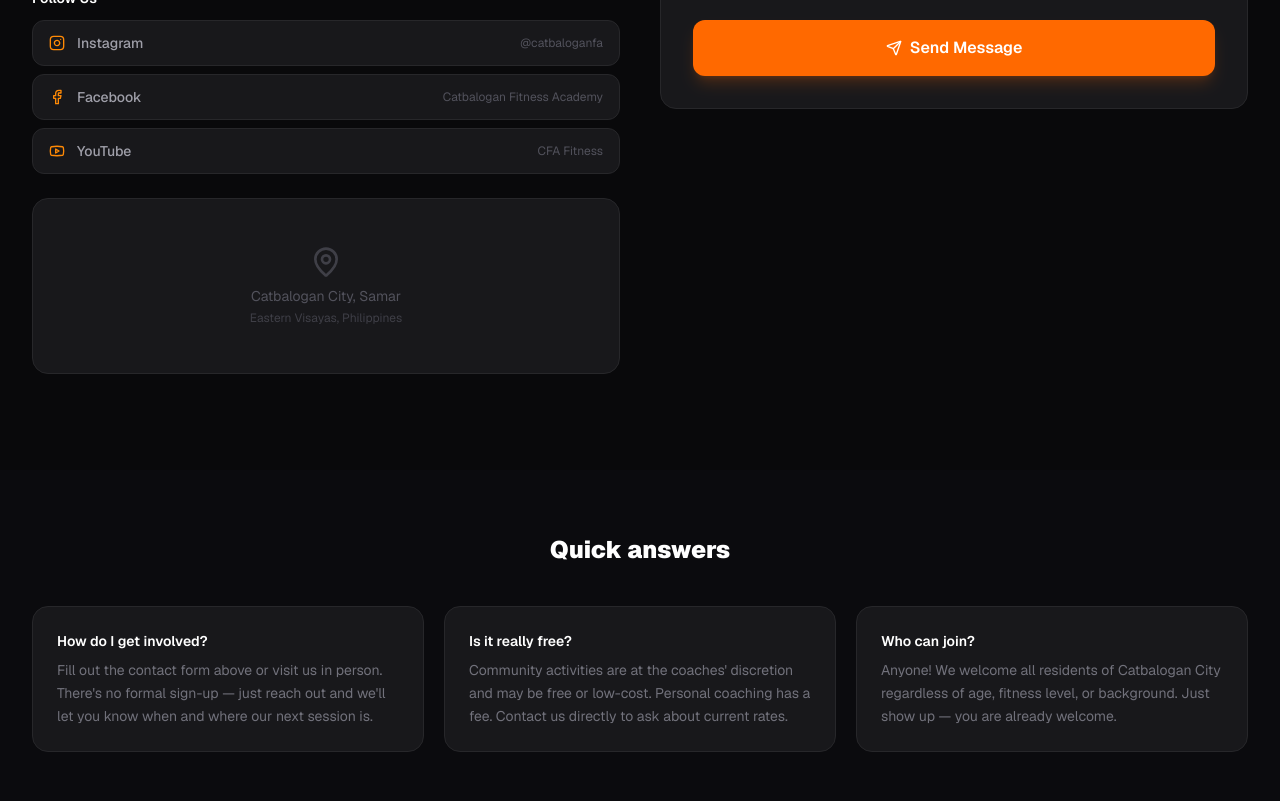
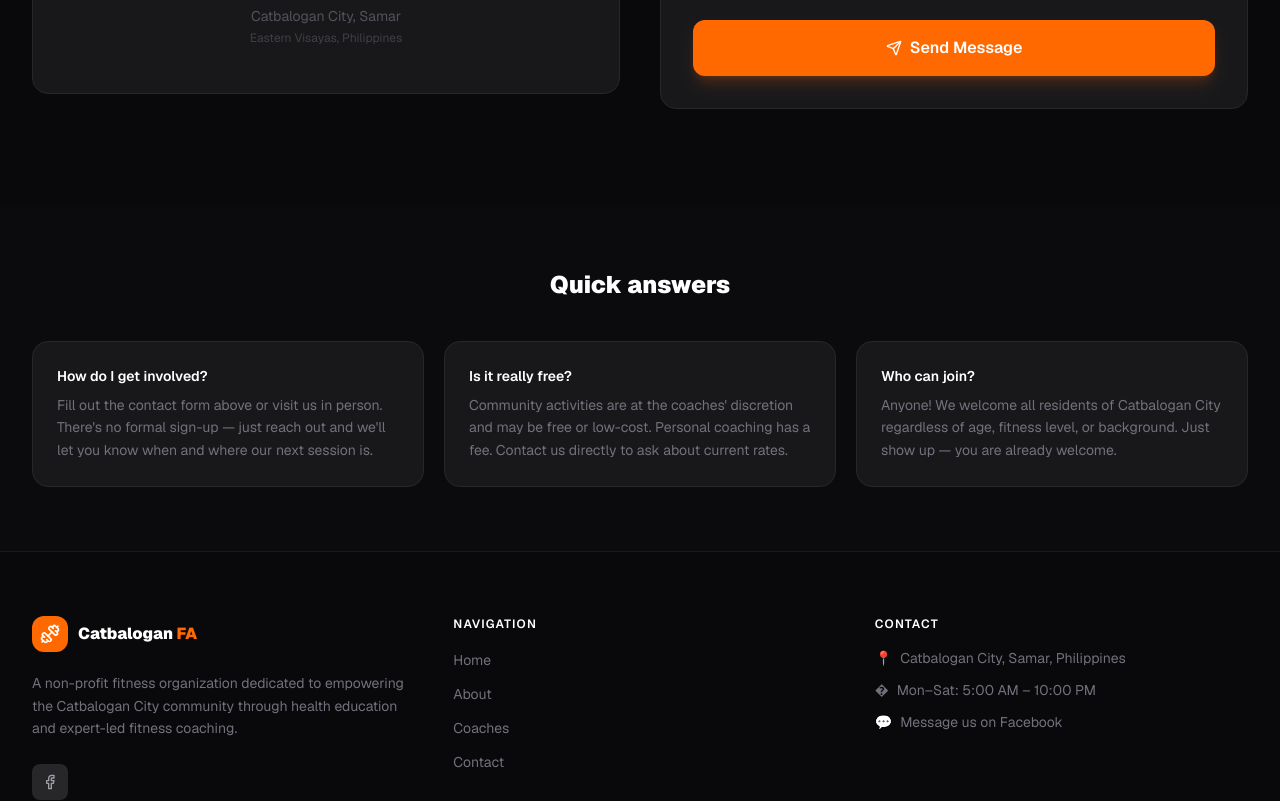
Before and after one commit to ZapChainDev/CatbaOrg, a Next.js app: page /contact in a window 1280 px wide. Shown: the part 880-1681 px from the top of the page. Built offline with nearby package versions, Linux system fonts and the light colour scheme.

Commit message:
update socials: FB only with real URL, remove email/phone

```diff
--- a/src/app/contact/page.tsx
+++ b/src/app/contact/page.tsx
@@ -1,13 +1,5 @@
 import type { Metadata } from "next";
-import {
-  MapPin,
-  Phone,
-  Mail,
-  Clock,
-  Instagram,
-  Facebook,
-  Youtube,
-} from "lucide-react";
+import { MapPin, Clock, Facebook } from "lucide-react";
 import AnimatedSection from "@/components/AnimatedSection";
 import ContactForm from "@/components/ContactForm";
 
@@ -46,16 +38,6 @@ const contactInfo = [
     value: "Catbalogan City, Samar, Philippines",
   },
   {
-    Icon: Phone,
-    label: "Phone",
-    value: "+63 912 345 6789",
-  },
-  {
-    Icon: Mail,
-    label: "Email",
-    value: "info@catbaloganfa.com",
-  },
-  {
     Icon: Clock,
     label: "Hours",
     value: "Mon–Sat: 5:00 AM – 10:00 PM",
@@ -63,9 +45,12 @@ const contactInfo = [
 ];
 
 const socials = [
-  { Icon: Instagram, label: "Instagram", handle: "@catbaloganfa" },
-  { Icon: Facebook, label: "Facebook", handle: "Catbalogan Fitness Academy" },
-  { Icon: Youtube, label: "YouTube", handle: "CFA Fitness" },
+  {
+    Icon: Facebook,
+    label: "Facebook",
+    handle: "Catbalogan Fitness Association",
+    href: "https://www.facebook.com/profile.php?id=61580688798000",
+  },
 ];
 
 export default function ContactPage() {
@@ -138,10 +123,12 @@ export default function ContactPage() {
                     Follow Us
                   </h3>
                   <div className="flex flex-col gap-2">
-                    {socials.map(({ Icon, label, handle }) => (
+                    {socials.map(({ Icon, label, handle, href }) => (
                       <a
                         key={label}
-                        href="#"
+                        href={href}
+                        target="_blank"
+                        rel="noopener noreferrer"
                         className="inline-flex items-center gap-3 bg-zinc-900 hover:bg-zinc-800 border border-zinc-800 hover:border-zinc-700 text-zinc-400 hover:text-white text-sm px-4 py-3 rounded-xl transition-all duration-200"
                       >
                         <Icon className="w-4 h-4 text-orange-400" />
--- a/src/app/layout.tsx
+++ b/src/app/layout.tsx
@@ -17,8 +17,6 @@ const jsonLd = {
   description:
     "Non-profit community fitness organization in Catbalogan City, Samar, Philippines. Offering expert coaching, fitness education, and wellness programs open to everyone.",
   url: "https://www.catbalogan-fitness.com",
-  telephone: "+639123456789",
-  email: "info@catbaloganfa.com",
   foundingDate: "2026",
   address: {
     "@type": "PostalAddress",
@@ -50,10 +48,7 @@ const jsonLd = {
   priceRange: "$",
   isAccessibleForFree: false,
   nonprofitStatus: "Nonprofit501c3",
-  sameAs: [
-    "https://www.facebook.com/catbaloganfitness",
-    "https://www.instagram.com/catbaloganfitness",
-  ],
+  sameAs: ["https://www.facebook.com/profile.php?id=61580688798000"],
 };
 
 export const metadata: Metadata = {
--- a/src/components/Footer.tsx
+++ b/src/components/Footer.tsx
@@ -1,5 +1,5 @@
 import Link from "next/link";
-import { Dumbbell, Instagram, Facebook, Youtube, Twitter } from "lucide-react";
+import { Dumbbell, Facebook } from "lucide-react";
 
 const navLinks = [
   { href: "/", label: "Home" },
@@ -9,10 +9,11 @@ const navLinks = [
 ];
 
 const socials = [
-  { Icon: Instagram, label: "Instagram" },
-  { Icon: Facebook, label: "Facebook" },
-  { Icon: Youtube, label: "YouTube" },
-  { Icon: Twitter, label: "Twitter" },
+  {
+    Icon: Facebook,
+    label: "Facebook",
+    href: "https://www.facebook.com/profile.php?id=61580688798000",
+  },
 ];
 
 export default function Footer() {
@@ -42,10 +43,12 @@ export default function Footer() {
               fitness coaching.
             </p>
             <div className="flex gap-2">
-              {socials.map(({ Icon, label }) => (
+              {socials.map(({ Icon, label, href }) => (
                 <a
                   key={label}
-                  href="#"
+                  href={href}
+                  target="_blank"
+                  rel="noopener noreferrer"
                   aria-label={label}
                   className="w-9 h-9 bg-zinc-800 hover:bg-orange-500 rounded-lg flex items-center justify-center transition-colors text-zinc-400 hover:text-white"
                 >
@@ -85,16 +88,19 @@ export default function Footer() {
                 <span>Catbalogan City, Samar, Philippines</span>
               </li>
               <li className="flex gap-2">
-                <span>📧</span>
-                <span>info@catbaloganfa.com</span>
+                <span>�</span>
+                <span>Mon–Sat: 5:00 AM – 10:00 PM</span>
               </li>
               <li className="flex gap-2">
-                <span>📞</span>
-                <span>+63 912 345 6789</span>
-              </li>
-              <li className="flex gap-2">
-                <span>🕒</span>
-                <span>Mon–Sat: 5:00 AM – 10:00 PM</span>
+                <span>💬</span>
+                <a
+                  href="https://www.facebook.com/profile.php?id=61580688798000"
+                  target="_blank"
+                  rel="noopener noreferrer"
+                  className="hover:text-orange-400 transition-colors"
+                >
+                  Message us on Facebook
+                </a>
               </li>
             </ul>
           </div>
```
